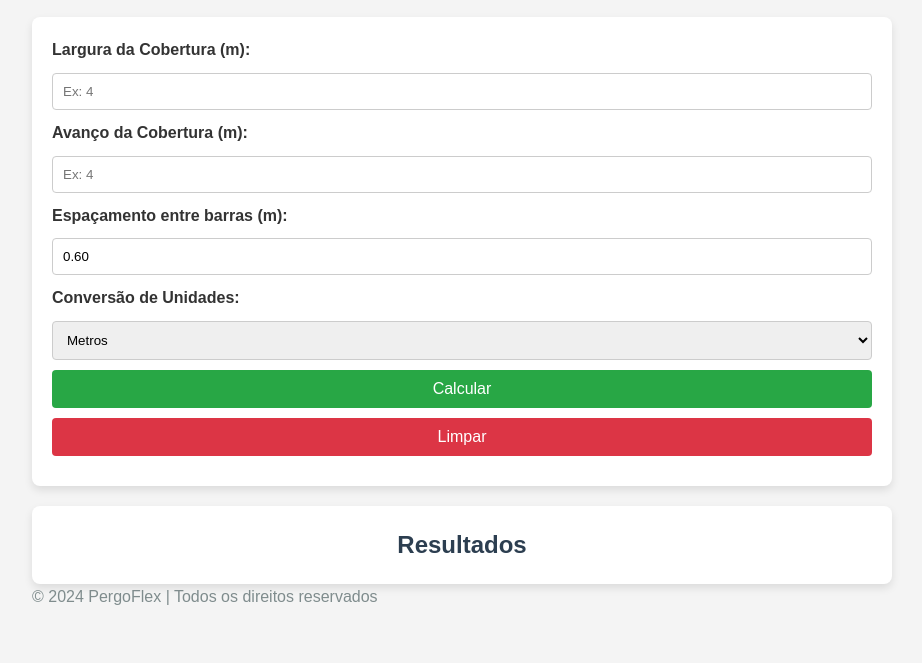
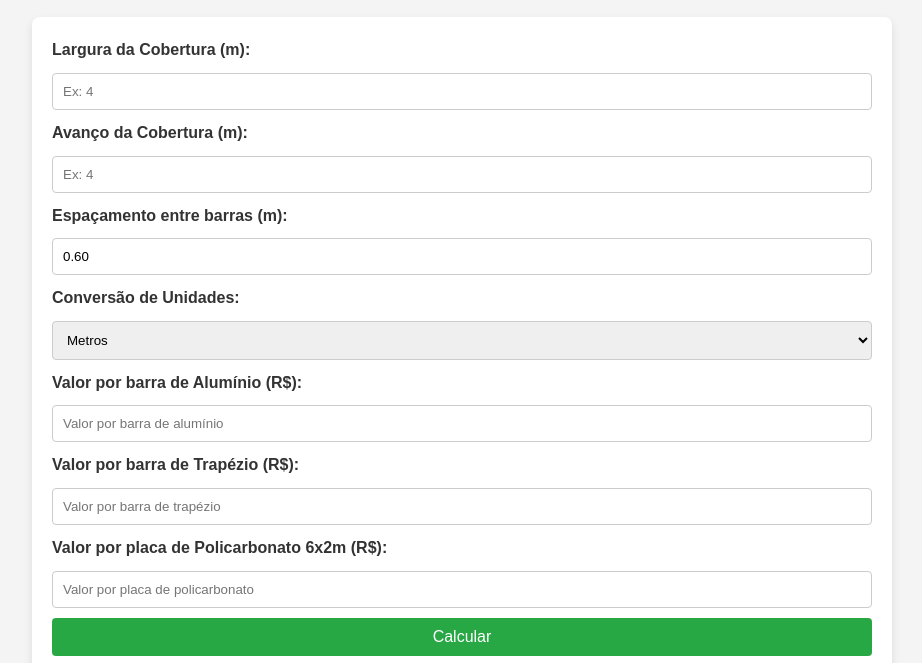
Before and after one commit to multiplastecnologia/calculadora-cobertura, a plain HTML site: page index.html in a window 1280 px wide. Shown: the part 267-930 px from the top of the page, without its empty margins (178-1100 px from the left). Before the commit the page ends 897 px from the top, so only its background shows below. Drawn offline with Linux system fonts and the light colour scheme.

Commit message:
index.html

```diff
--- a/index.html
+++ b/index.html
@@ -34,11 +34,17 @@
                 <option value="centimetros">Centímetros</option>
             </select>
 
-            <!-- Botões -->
-            <div class="button-container">
-                <button onclick="calcular()" class="btn-calcular">Calcular</button>
-                <button onclick="limpar()" class="btn-limpar">Limpar</button>
-            </div>
+            <label for="valorAluminio">Valor por barra de Alumínio (R$):</label>
+            <input type="number" id="valorAluminio" placeholder="Valor por barra de alumínio" required>
+
+            <label for="valorTrapezio">Valor por barra de Trapézio (R$):</label>
+            <input type="number" id="valorTrapezio" placeholder="Valor por barra de trapézio" required>
+
+            <label for="valorPolicarbonato">Valor por placa de Policarbonato 6x2m (R$):</label>
+            <input type="number" id="valorPolicarbonato" placeholder="Valor por placa de policarbonato" required>
+
+            <button onclick="calcular()">Calcular</button>
+            <button onclick="limpar()" class="btn-limpar">Limpar</button>
         </div>
 
         <div class="result-container">
@@ -46,6 +52,10 @@
             <p id="resultado"></p>
             <p id="resultado2"></p>
             <p id="resultado3"></p>
+            <p id="valorTotalAluminio"></p>
+            <p id="valorTotalTrapezio"></p>
+            <p id="valorTotalPolicarbonato"></p>
+            <p id="valorTotalGasto"></p>
         </div>
 
         <footer>
```
